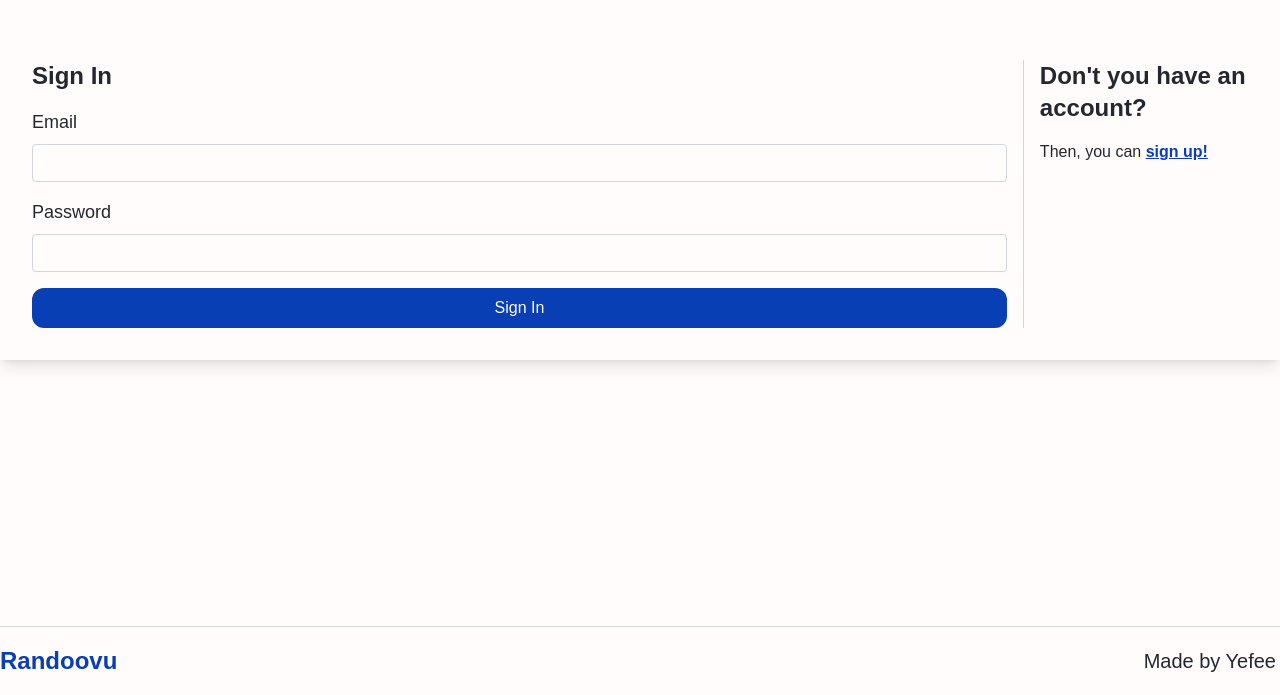
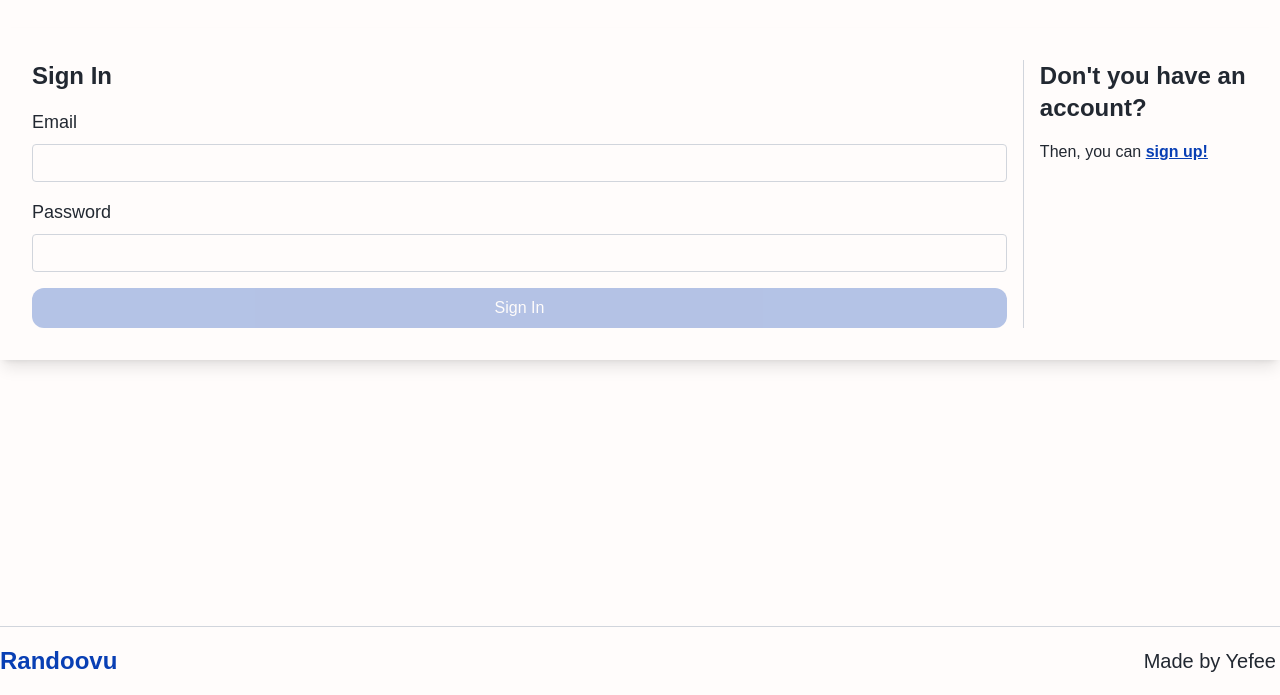
Before and after one commit to Randoovu/randoovu-front-end, a Next.js app: page /sign-in in a window 1280 px wide. Shown: the part 206-901 px from the top of the page. Built offline with nearby package versions, Linux system fonts and the light colour scheme.

Commit message:
fix: sign-in validation & min-h-screen

```diff
--- a/src/app/components/Sign/SignInForm.tsx
+++ b/src/app/components/Sign/SignInForm.tsx
@@ -1,16 +1,16 @@
-"use client"
+"use client";
 
 import { useState } from "react";
 import Input from "../Input";
 import Button from "../Button";
 import toast from "react-hot-toast";
 import { useRouter } from "next/navigation";
+import { isValidEmail, isValidPassword } from "../General/utils";
 
 export default function SignInForm() {
-    const [buttonDisabled, setButtonDisabled] = useState(false);
-
   const [email, setEmail] = useState("");
   const [password, setPassword] = useState("");
+  const [buttonDisabled, setButtonDisabled] = useState(false);
   const router = useRouter();
   const signIn = async () => {
     setButtonDisabled(true);
@@ -31,27 +31,55 @@ export default function SignInForm() {
       toast.error("Failed to sign in. Please check your credentials.");
       setButtonDisabled(false);
     }
-    }
+  };
+
+  console.log(isValidEmail(email), isValidPassword(password), "TEST");
 
   return (
     <div className="w-full flex flex-col gap-4 max-md:pb-8 md:pr-4 max-md:border-b md:border-r border-gray-300">
       <h1 className="text-2xl font-bold">Sign In</h1>
 
       <div className="flex flex-col gap-2">
-                <label htmlFor="email" className="text-lg font-medium">Email</label>
-                <Input id="email" onChange={(e: {
-                    target: { value: string }
-                }) => setEmail(e.target.value)} maxLength={100} type="email" />
+        <label htmlFor="email" className="text-lg font-medium">
+          Email
+        </label>
+        <Input
+          id="email"
+          onChange={(e: { target: { value: string } }) =>
+            setEmail(e.target.value)
+          }
+          maxLength={100}
+          type="email"
+        />
       </div>
 
       <div className="flex flex-col gap-2">
-                <label htmlFor="password" className="text-lg font-medium">Password</label>
-                <Input id="password" onChange={(e: {
-                    target: { value: string }
-                }) => setPassword(e.target.value)} maxLength={100} minLength={8} type="password" />
+        <label htmlFor="password" className="text-lg font-medium">
+          Password
+        </label>
+        <Input
+          id="password"
+          onChange={(e: { target: { value: string } }) =>
+            setPassword(e.target.value)
+          }
+          maxLength={100}
+          minLength={8}
+          type="password"
+        />
       </div>
 
-            <Button disabled={buttonDisabled} onClick={() => { !buttonDisabled && signIn() }} className="w-full">Sign In</Button>
+      <Button
+        disabled={
+          buttonDisabled || !isValidEmail(email) || !isValidPassword(password)
+        }
+        onClick={() => {
+          !buttonDisabled && isValidEmail(email) && isValidPassword(password);
+          signIn();
+        }}
+        className="w-full"
+      >
+        Sign In
+      </Button>
     </div>
-    )
+  );
 }
--- a/src/app/corp/[id]/page.tsx
+++ b/src/app/corp/[id]/page.tsx
@@ -50,7 +50,7 @@ export default async function CorpPage(params: any) {
     .join(", ");
 
   return (
-    <div className="container max-md:px-4 h-screen py-8 flex flex-col gap-8">
+    <div className="container max-md:px-4 min-h-screen py-8 flex flex-col gap-8">
       <div className="flex w-full items-center justify-between gap-4">
         <div className="flex flex-col">
           <h1 className="text-2xl flex gap-2 items-center text-primary font-bold">
--- a/src/app/dashboard/page.tsx
+++ b/src/app/dashboard/page.tsx
@@ -25,7 +25,7 @@ export default function DashboardPage() {
         maxAppointmentCapacity: 52
     }]
     return (
-        <div className="container max-md:px-4 h-screen py-8 flex flex-col gap-8">
+        <div className="container max-md:px-4 min-h-screen py-8 flex flex-col gap-8">
             <div className="flex w-full items-center justify-between gap-4">
                 <div className="flex flex-col">
                     <h1 className="text-2xl text-primary font-bold">Randoovu Dashboard</h1>
--- a/src/app/sign-in/page.tsx
+++ b/src/app/sign-in/page.tsx
@@ -3,7 +3,7 @@ import SignInForm from "../components/Sign/SignInForm";
 
 export default function SignInPage() {
     return (
-        <div className="w-full h-screen flex justify-center items-center">
+        <div className="w-full min-h-screen flex justify-center items-center">
             <div className="container flex max-md:flex-col gap-8 md:gap-4 shadow-lg p-8">
                 <SignInForm />
 
--- a/src/app/sign-up/page.tsx
+++ b/src/app/sign-up/page.tsx
@@ -3,7 +3,7 @@ import SignUpForm from "../components/Sign/SignUpForm";
 
 export default function SignUpPage() {
     return (
-        <div className="w-full h-screen flex justify-center items-center">
+        <div className="w-full min-h-screen flex justify-center items-center">
             <div className="container flex max-md:flex-col gap-8 md:gap-4 shadow-lg p-8">
                 <SignUpForm />
 
```
Lines whose indentation alone changed are shown as unchanged.
